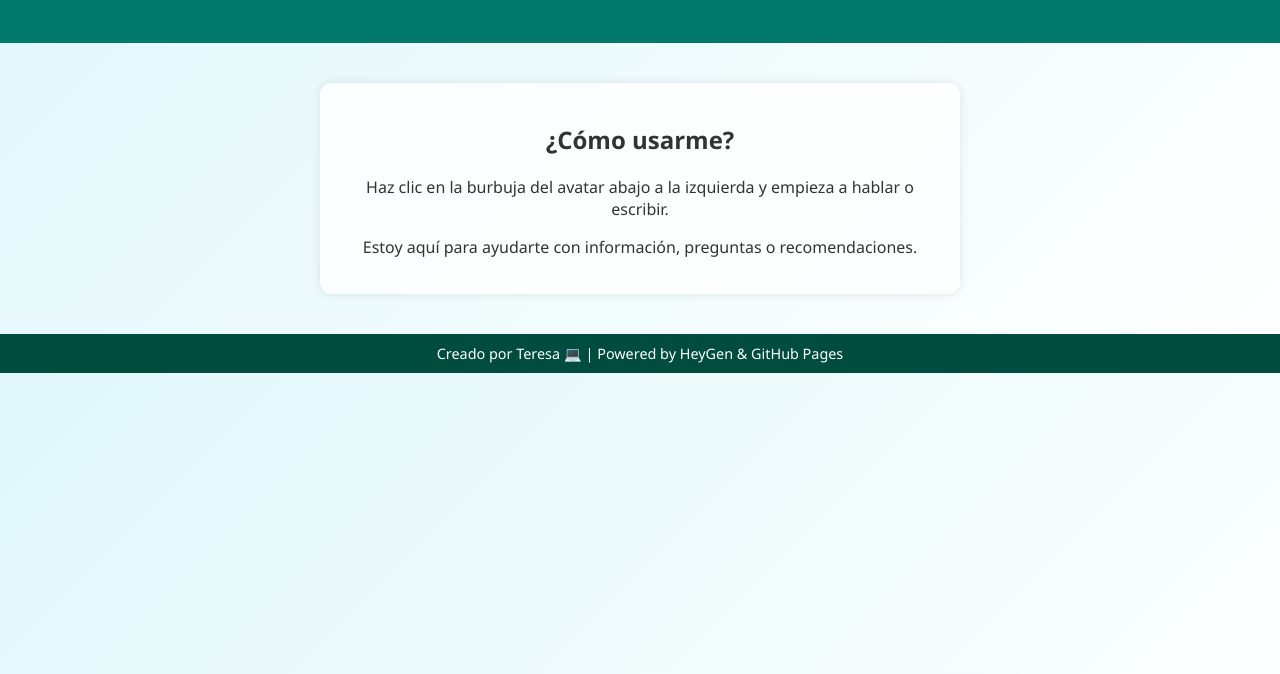
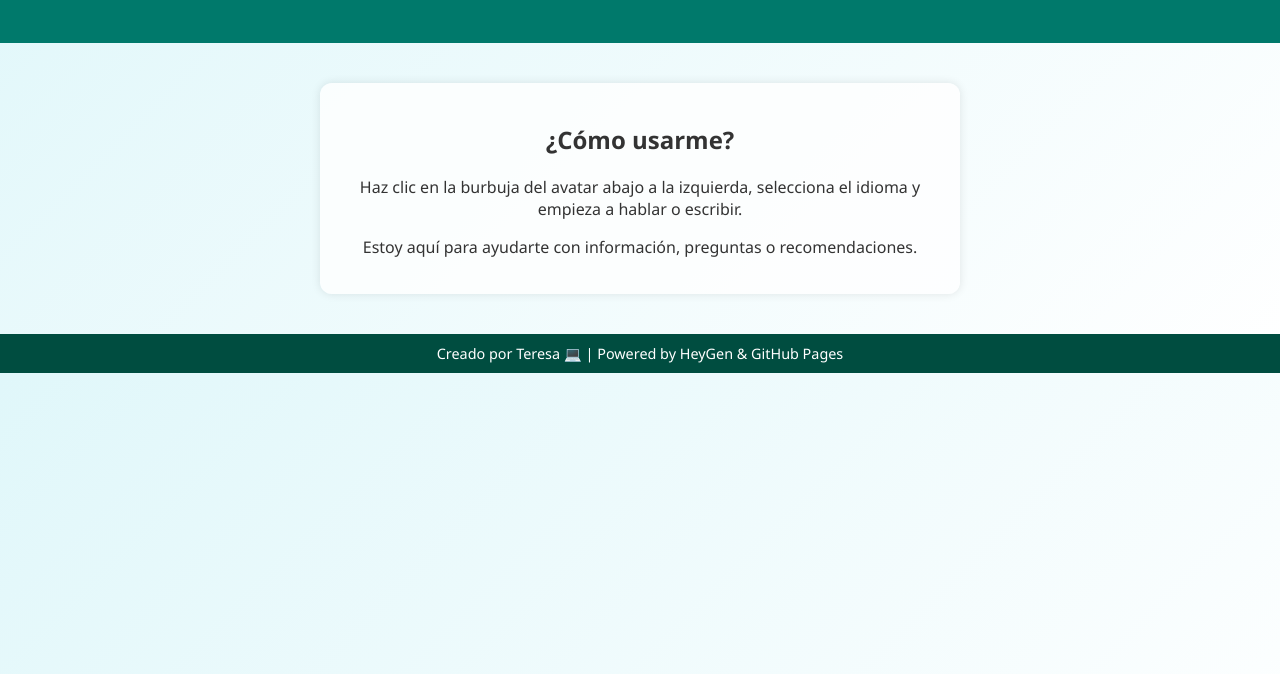
Before and after one commit to cascasth/Centrodeayuda, a plain HTML site: page index.html in a window 1280 px wide. Shown: the part 126-800 px from the top of the page. Drawn offline with Linux system fonts and the light colour scheme.

Commit message:
index.html

```diff
--- a/index.html
+++ b/index.html
@@ -55,7 +55,7 @@
   <section>
     <div class="box">
       <h2>¿Cómo usarme?</h2>
-      <p>Haz clic en la burbuja del avatar abajo a la izquierda y empieza a hablar o escribir.</p>
+      <p>Haz clic en la burbuja del avatar abajo a la izquierda, selecciona el idioma y empieza a hablar o escribir.</p>
       <p>Estoy aquí para ayudarte con información, preguntas o recomendaciones.</p>
     </div>
   </section>
```
